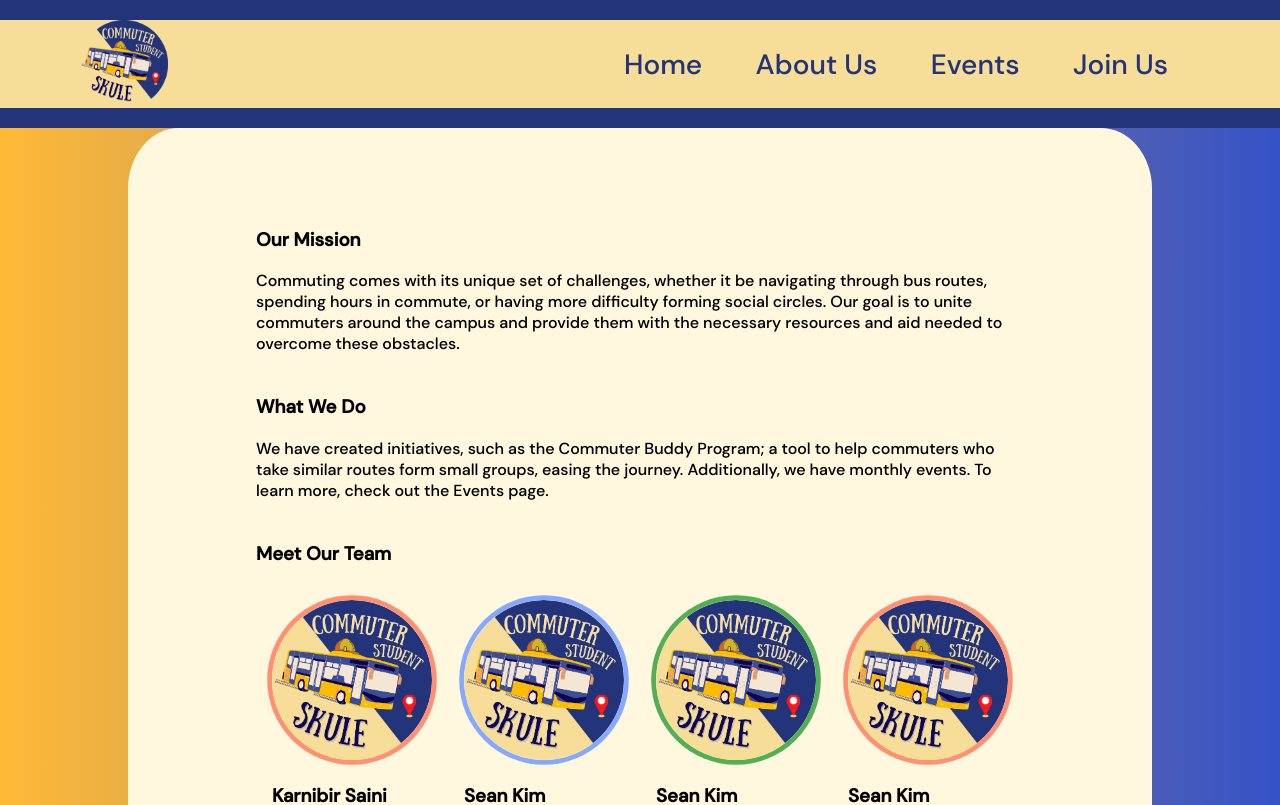
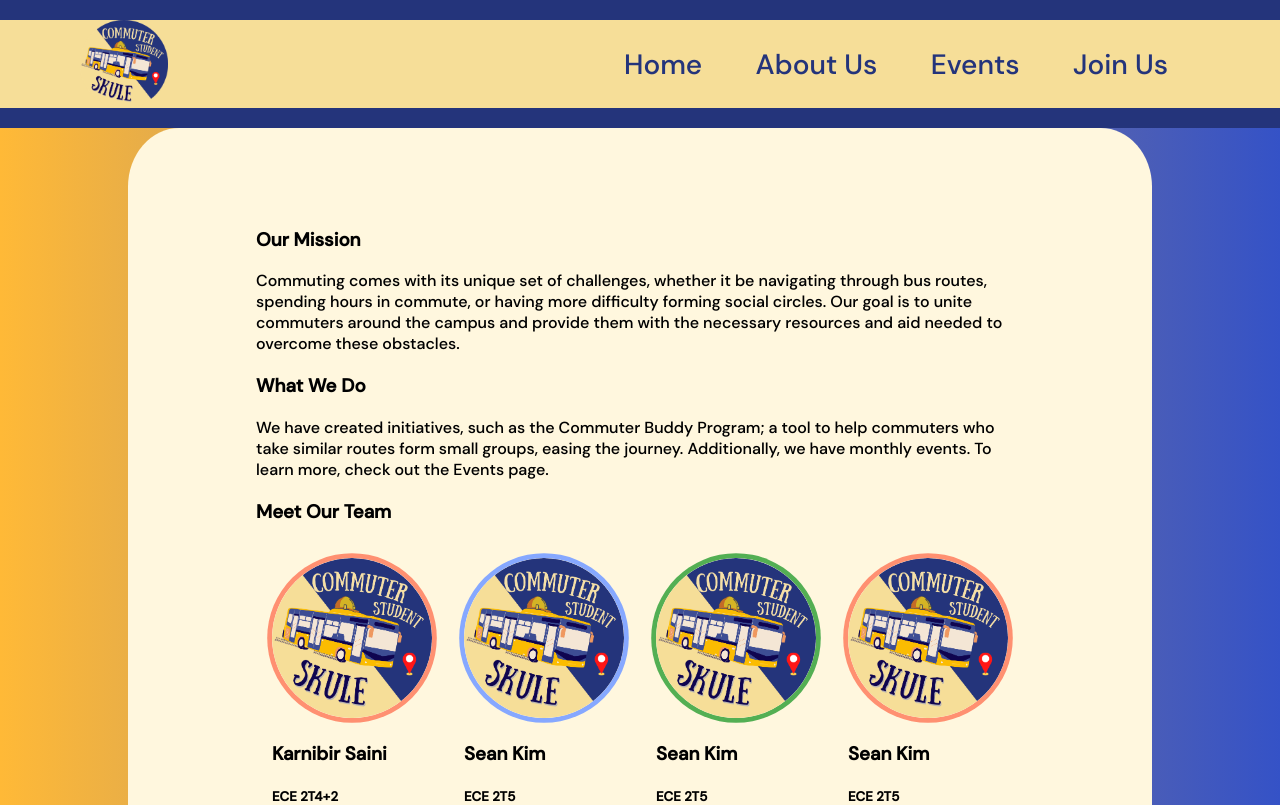
Before and after one commit to theskim/CommuterStudent, a React (Create React App) app: page /about-us in a window 1280 px wide. Shown: the top 805 px of the page. Built offline with nearby package versions, Linux system fonts and the light colour scheme.

Commit message:
Create Card element

```diff
--- /dev/null
+++ b/src/components/Card/Card.jsx
@@ -0,0 +1,18 @@
+import './Card.css';
+
+
+function Card(props) {
+    return (
+        <div className="card">
+            <div className="card--header">
+                <h3 className="card--header--title">{props.title}</h3>
+            </div>
+            <p className="card--content">{props.content}</p>
+        </div>
+    )
+}
+
+
+
+
+export default Card;
--- a/src/components/pages/AboutUs/Aboutus.jsx
+++ b/src/components/pages/AboutUs/Aboutus.jsx
@@ -1,5 +1,6 @@
 import './Aboutus.css';
 import Member from './Member';
+import Card from '../../Card/Card.jsx';
 import { CommuterLogo } from '../../../assets';
 
 const AboutUs = () => {
@@ -7,21 +8,22 @@
       <div className="custom-background">
         <div className="about-us">
           <div className="about-us__header">
-            <h3>Our Mission</h3>
-            <p>
-              Commuting comes with its unique set of challenges,
-              whether it be navigating through bus routes, spending hours in commute,
-              or having more difficulty forming social circles. Our goal is to unite commuters around the campus and provide them
-              with the necessary resources and aid needed to overcome these obstacles.<br/><br/>
-            </p>
-            <h3>What We Do</h3>
-            <p>
-              We have created initiatives, such as the Commuter Buddy Program;
-              a tool to help commuters who take similar routes form small groups, easing the journey.
-              Additionally, we have monthly events. To learn more, check out the Events page.<br/><br/>
-            </p>
+            <Card
+              title="Our Mission"
+              content="Commuting comes with its unique set of challenges,
+                      whether it be navigating through bus routes, spending hours in commute,
+                      or having more difficulty forming social circles. Our goal is to unite commuters around the campus and provide them
+                      with the necessary resources and aid needed to overcome these obstacles."
+            />
+            <Card
+              title="What We Do"
+              content="We have created initiatives, such as the Commuter Buddy Program;
+                      a tool to help commuters who take similar routes form small groups, easing the journey.
+                      Additionally, we have monthly events. To learn more, check out the Events page."
+            />
             <h3>Meet Our Team</h3>
           </div>
+
           <div className="about-us__team">
             <Member name="Karnibir Saini" discipline="ECE 2T4+2" role="Director" image={CommuterLogo}/>
             <Member name="Sean Kim" discipline="ECE 2T5" role="Webmaster" image={CommuterLogo}/>
```
Also changed, not shown: src/components/Card/Card.css (added).
